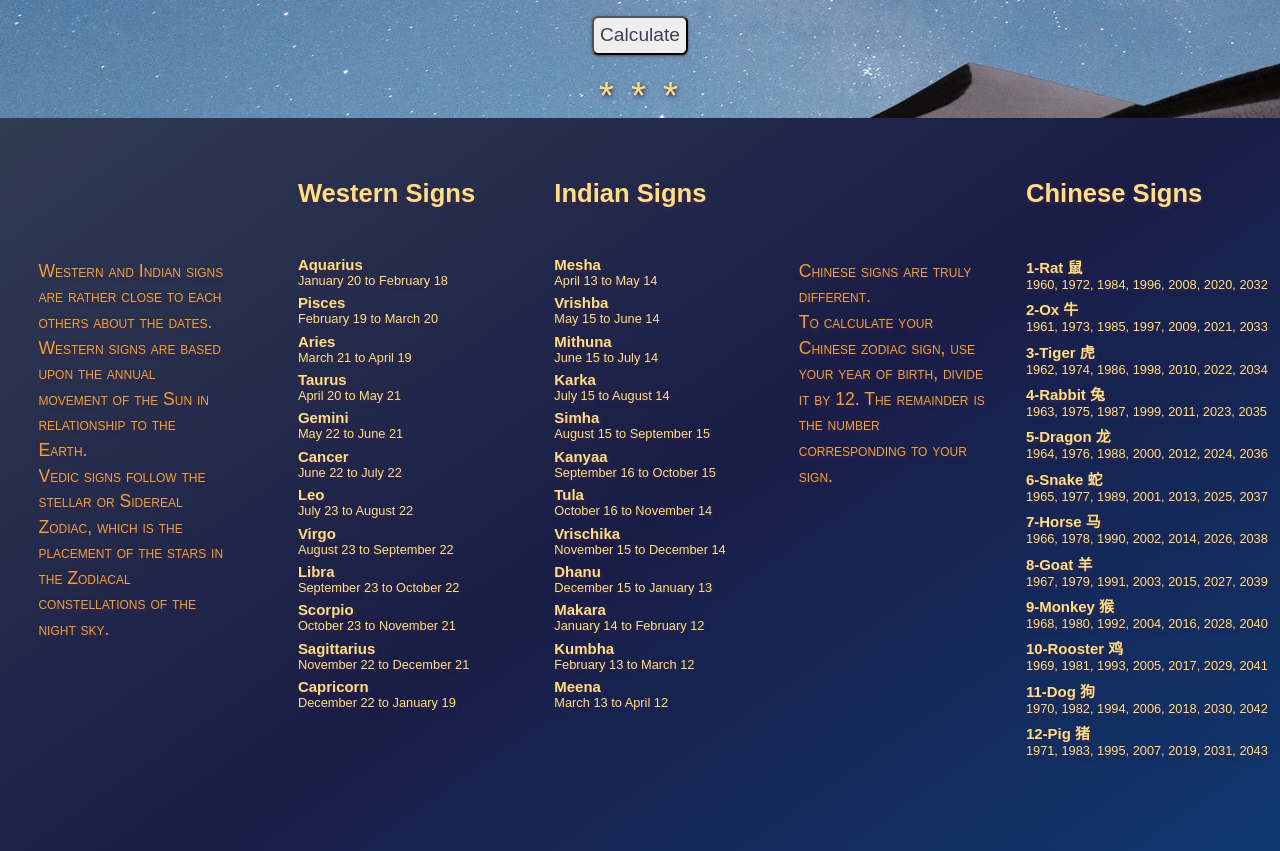
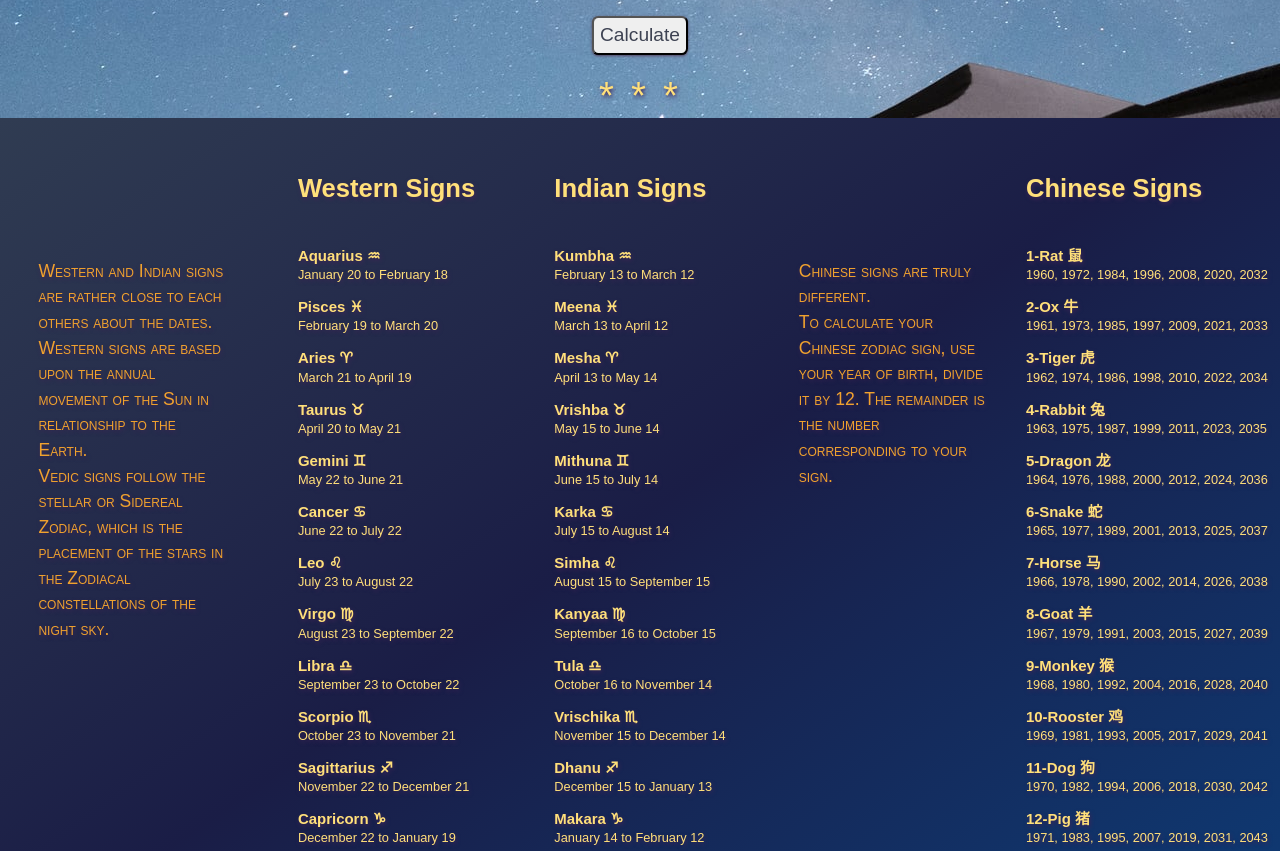
Before and after one commit to Pat6aC/astro-signs, a plain HTML site: page index.html in a window 1280 px wide. Shown: the part 1337-2188 px from the top of the page. Drawn offline with Linux system fonts and the light colour scheme.

Commit message:
changed western signs order and added symbols; changed line-height to regulate column height

```diff
--- a/index.html
+++ b/index.html
@@ -83,33 +83,33 @@
     </blockquote>
 	  	<div>
 	  		<h2>Western Signs</h2>
-  	  		<h3>Aquarius</h3><p>January 20 to February 18</p>
-  	  		<h3>Pisces</h3><p>February 19 to March 20</p>
-  	  		<h3>Aries</h3><p>March 21 to April 19</p>
-  	  		<h3>Taurus</h3><p>April 20 to May 21</p>
-  	  		<h3>Gemini</h3><p>May 22 to June 21</p>
-  	  		<h3>Cancer</h3><p>June 22 to July 22</p>
-  	  		<h3>Leo</h3><p>July 23 to August 22</p>
-  	  		<h3>Virgo</h3><p>August 23 to September 22</p>
-  	  		<h3>Libra</h3><p>September 23 to October 22</p>
-  	  		<h3>Scorpio</h3><p>October 23 to November 21</p>
-  	  		<h3>Sagittarius</h3><p>November 22 to December 21</p>
-  	  		<h3>Capricorn</h3><p>December 22 to January 19</p>
+  	  		<h3>Aquarius ♒︎</h3><p>January 20 to February 18</p>
+  	  		<h3>Pisces ♓︎</h3><p>February 19 to March 20</p>
+  	  		<h3>Aries ♈︎</h3><p>March 21 to April 19</p>
+  	  		<h3>Taurus ♉︎</h3><p>April 20 to May 21</p>
+  	  		<h3>Gemini ♊︎</h3><p>May 22 to June 21</p>
+  	  		<h3>Cancer ♋︎</h3><p>June 22 to July 22</p>
+  	  		<h3>Leo ♌︎</h3><p>July 23 to August 22</p>
+  	  		<h3>Virgo ♍︎</h3><p>August 23 to September 22</p>
+  	  		<h3>Libra ♎︎</h3><p>September 23 to October 22</p>
+  	  		<h3>Scorpio ♏︎</h3><p>October 23 to November 21</p>
+  	  		<h3>Sagittarius ♐︎</h3><p>November 22 to December 21</p>
+  	  		<h3>Capricorn ♑︎</h3><p>December 22 to January 19</p>
   		</div>
   	<div>
 	  		<h2>Indian Signs</h2>
-  	  		<h3>Mesha</h3><p>April 13 to May 14</p>
-  	  		<h3>Vrishba</h3><p>May 15 to June 14</p>
-  	  		<h3>Mithuna</h3><p>June 15 to July 14</p>
-  	  		<h3>Karka</h3><p>July 15 to August 14</p>
-  	  		<h3>Simha</h3><p>August 15 to September 15</p>
-  	  		<h3>Kanyaa</h3><p>September 16 to October 15</p>
-  	  		<h3>Tula</h3><p>October 16 to November 14</p>
-  	  		<h3>Vrischika</h3><p>November 15 to December 14</p>
-  	  		<h3>Dhanu</h3><p>December 15 to January 13</p>
-  	  		<h3>Makara</h3><p>January 14 to February 12</p>
-          <h3>Kumbha</h3><p>February 13 to March 12</p>
-          <h3>Meena</h3><p>March 13 to April 12</p>
+          <h3>Kumbha ♒︎</h3><p>February 13 to March 12</p>
+          <h3>Meena ♓︎</h3><p>March 13 to April 12</p>
+  	  		<h3>Mesha ♈︎</h3><p>April 13 to May 14</p>
+  	  		<h3>Vrishba ♉︎</h3><p>May 15 to June 14</p>
+  	  		<h3>Mithuna ♊︎</h3><p>June 15 to July 14</p>
+  	  		<h3>Karka ♋︎</h3><p>July 15 to August 14</p>
+  	  		<h3>Simha ♌︎</h3><p>August 15 to September 15</p>
+  	  		<h3>Kanyaa ♍︎</h3><p>September 16 to October 15</p>
+  	  		<h3>Tula ♎︎</h3><p>October 16 to November 14</p>
+  	  		<h3>Vrischika ♏︎</h3><p>November 15 to December 14</p>
+  	  		<h3>Dhanu ♐︎</h3><p>December 15 to January 13</p>
+  	  		<h3>Makara ♑︎</h3><p>January 14 to February 12</p>
 	  	</div>
         <blockquote>Chinese signs are truly different.
            <br />To calculate your Chinese zodiac sign, use your year of birth, divide it by 12. The remainder is the number corresponding to your sign.
--- a/style.css
+++ b/style.css
@@ -57,7 +57,7 @@ h2 {
 }
 
 h3 {
-  margin-top: 0.4rem;
+  margin-top: 0.8rem;
 }
 
 blockquote {
@@ -120,18 +120,19 @@ select, input[type="text"], [type="button"], [type="email"],
   min-height: 100vh;
   }
 
-#bckgrd.darker{
+#bckgrd.darker {
   background-image: url(images/milkyway.jpg);
   }
 
-#signs, #personalities, #contact{
+#signs, #personalities, #contact {
   display: grid;
   grid-template-columns: repeat(auto-fit, minmax(12rem, 1fr));
   min-height: 100vh;
   }
 
-#signs{
+#signs {
   background-image: linear-gradient(145deg, #303c52, #1a1d46, #0e3a74);
+  line-height: 1.2rem;
   }
 
 #signs, #personalities p {
@@ -155,7 +156,3 @@ select, input[type="text"], [type="button"], [type="email"],
   margin: 2rem;
   line-height: 4rem;
 }
-
-#comments {
-
-}
```
